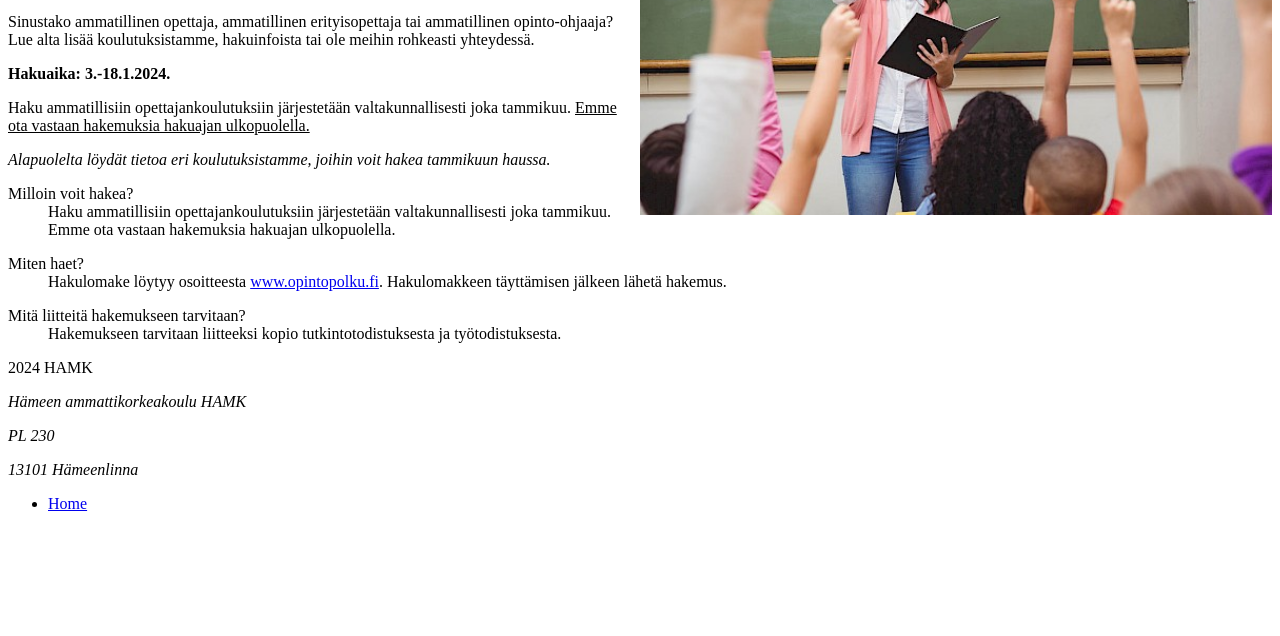
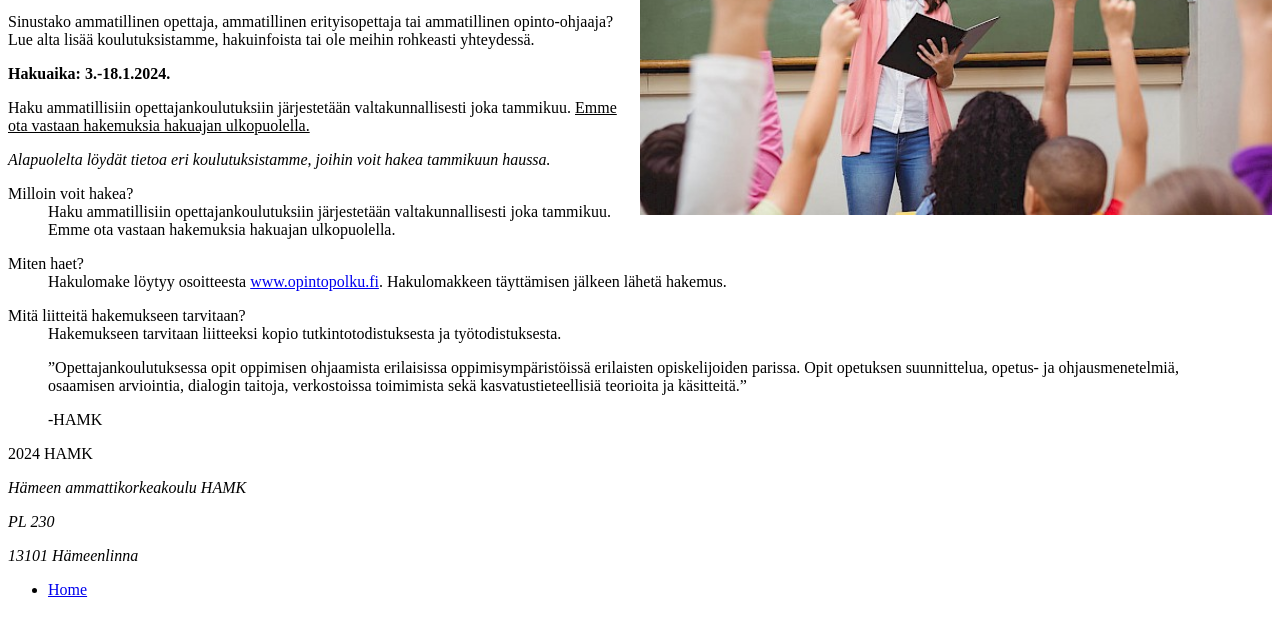
Before and after one commit to aku23004/Staattinen-verkkosivu-tehtavat-Aku-Ihamaki, a plain HTML site: page exercises/exercise3.html in a window 1280 px wide. Shown: the part 138-774 px from the top of the page. Drawn offline with Linux system fonts and the light colour scheme.

Commit message:
Update exercise3.html

```diff
--- a/exercises/exercise3.html
+++ b/exercises/exercise3.html
@@ -1,7 +1,7 @@
 <!DOCTYPE html>
 <html lang="en">
  <head>
-    <title><h2>HTML5 & GitHub Pages - Exercise 2</h2></title>
+    <title>HTML5 & GitHub Pages - Exercise 2</title>
     <meta charset="utf-8" />
     <meta name="author" content="HAMK" />
     <meta name="description" content="Informaatiota hausta opettajankoulutukseen." />
@@ -38,6 +38,14 @@
         <dd>Hakemukseen tarvitaan liitteeksi kopio tutkintotodistuksesta ja työtodistuksesta.</dd>
     </dl>
 
+    <p></p>
+
+    <blockquote
+        cite="https://www.hamk.fi/opinto-ohjaajat/ammatillinen-opettajankoulutus/">
+        <p>”Opettajankoulutuksessa opit oppimisen ohjaamista erilaisissa oppimisympäristöissä erilaisten opiskelijoiden parissa. Opit opetuksen suunnittelua, opetus- ja ohjausmenetelmiä, osaamisen arviointia, dialogin taitoja, verkostoissa toimimista sekä kasvatustieteellisiä teorioita ja käsitteitä.”</p>
+        <footer>-HAMK</footer>
+    </blockquote>
+
     <footer>
         <p>2024 HAMK</p>
     </footer>
```
